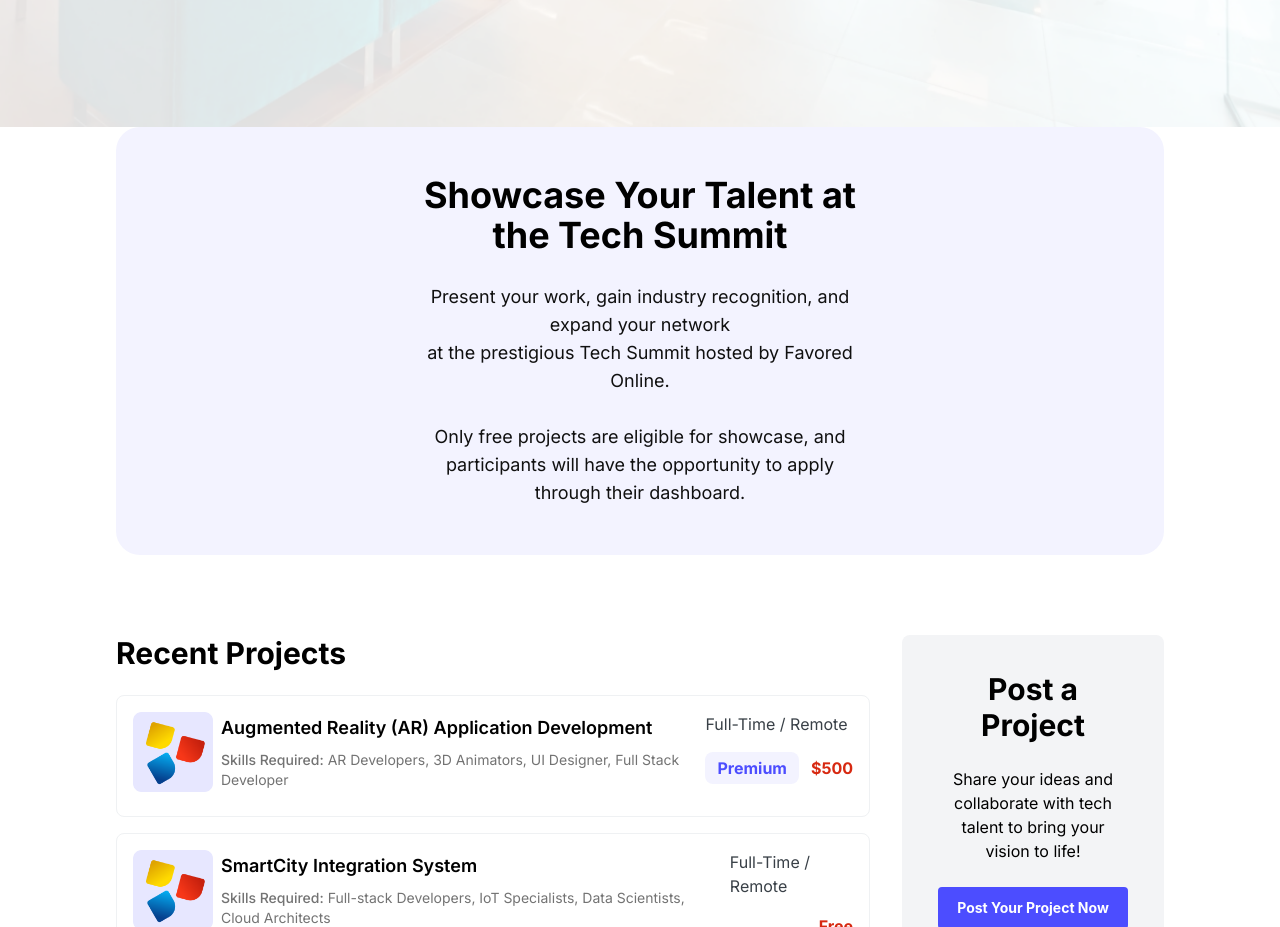
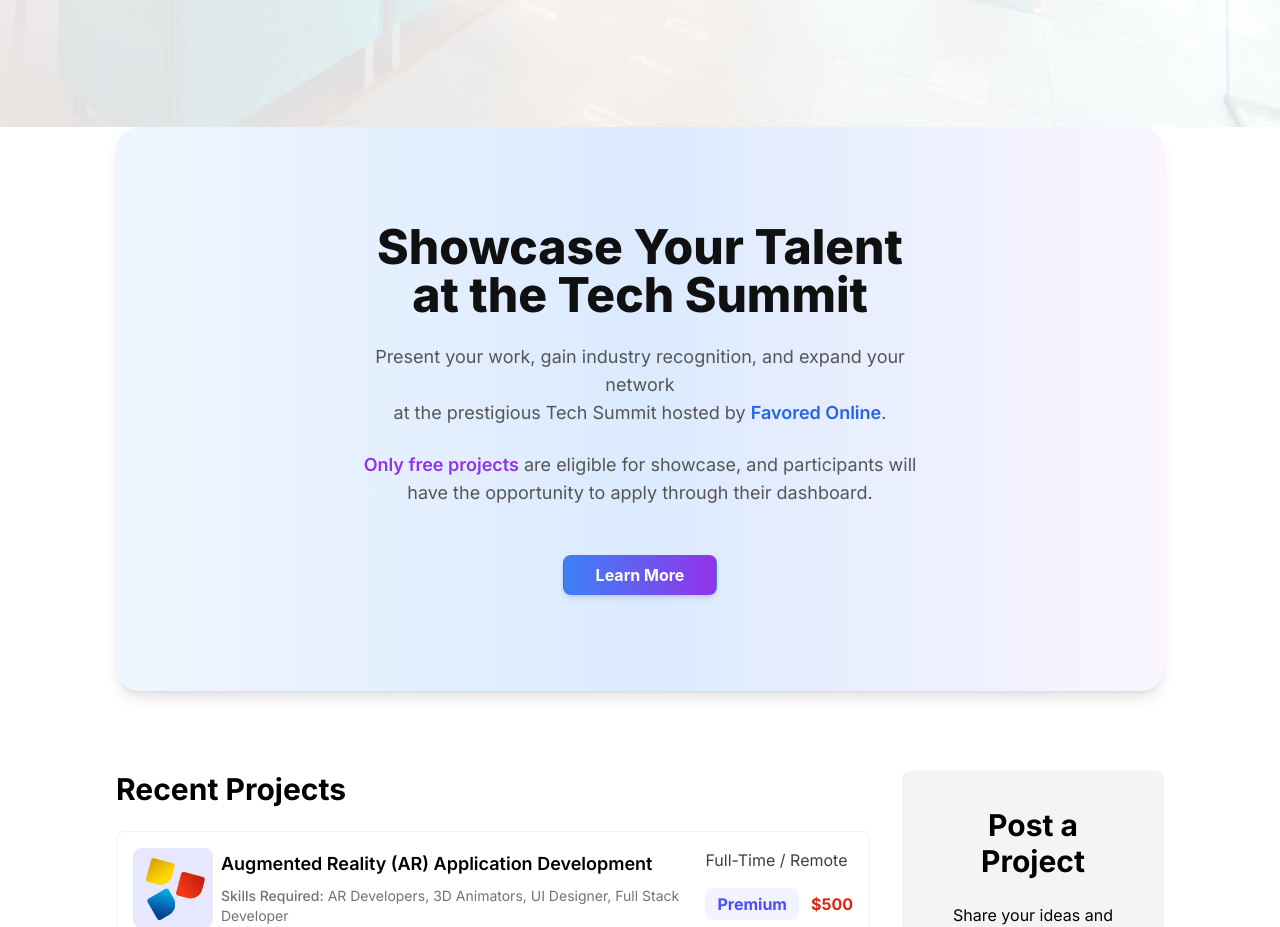
Before and after one commit to techtalentscity/techtalentscity.github.io, a React (Vite) app: page / in a window 1280 px wide. Shown: the part 780-1707 px from the top of the page. Built offline with nearby package versions, Linux system fonts and the light colour scheme.

Commit message:
Update event.jsx

```diff
--- a/src/Pages/Home/event.jsx
+++ b/src/Pages/Home/event.jsx
@@ -3,16 +3,25 @@ import Container from "../../components/Container";
 
 const Events = () => {
   return (
-    <Container className={'mb-16'}>
-      <div className="w-full bg-[#F3F3FF] rounded-3xl flex flex-col justify-center items-center">
-        <div className="max-w-sm md:max-w-md flex flex-col justify-center gap-7 items-center text-center py-12">
-          <h1 className="text-2xl md:text-4xl font-bold">Showcase Your Talent at the Tech Summit</h1>
-          <p className="text-[#101010] text-lg">
-            Present your work, gain industry recognition, and expand your network <br /> at the prestigious Tech Summit hosted by Favored Online.
+    <Container className="mb-16">
+      <div className="w-full bg-gradient-to-r from-blue-50 via-blue-100 to-purple-50 rounded-3xl shadow-lg flex flex-col justify-center items-center p-8">
+        <div className="max-w-lg md:max-w-xl flex flex-col justify-center gap-6 items-center text-center py-16">
+          <h1 className="text-3xl md:text-5xl font-extrabold text-[#101010] leading-tight">
+            Showcase Your Talent <br /> at the Tech Summit
+          </h1>
+          <p className="text-[#555555] text-base md:text-lg leading-relaxed">
+            Present your work, gain industry recognition, and expand your network <br /> at the prestigious Tech Summit hosted by <span className="font-semibold text-blue-600">Favored Online</span>.
           </p>
-          <p className="text-[#101010] text-lg">
-            Only free projects are eligible for showcase, and participants will have the opportunity to apply through their dashboard.
+          <p className="text-[#555555] text-base md:text-lg leading-relaxed">
+            <span className="font-semibold text-purple-600">Only free projects</span> are eligible for showcase, and participants will have the opportunity to apply through their dashboard.
           </p>
+          <Button
+            type="primary"
+            size="large"
+            className="mt-6 bg-gradient-to-r from-blue-500 to-purple-600 hover:from-purple-600 hover:to-blue-500 text-white font-bold rounded-lg shadow-md px-8 py-4"
+          >
+            Learn More
+          </Button>
         </div>
       </div>
     </Container>
```
